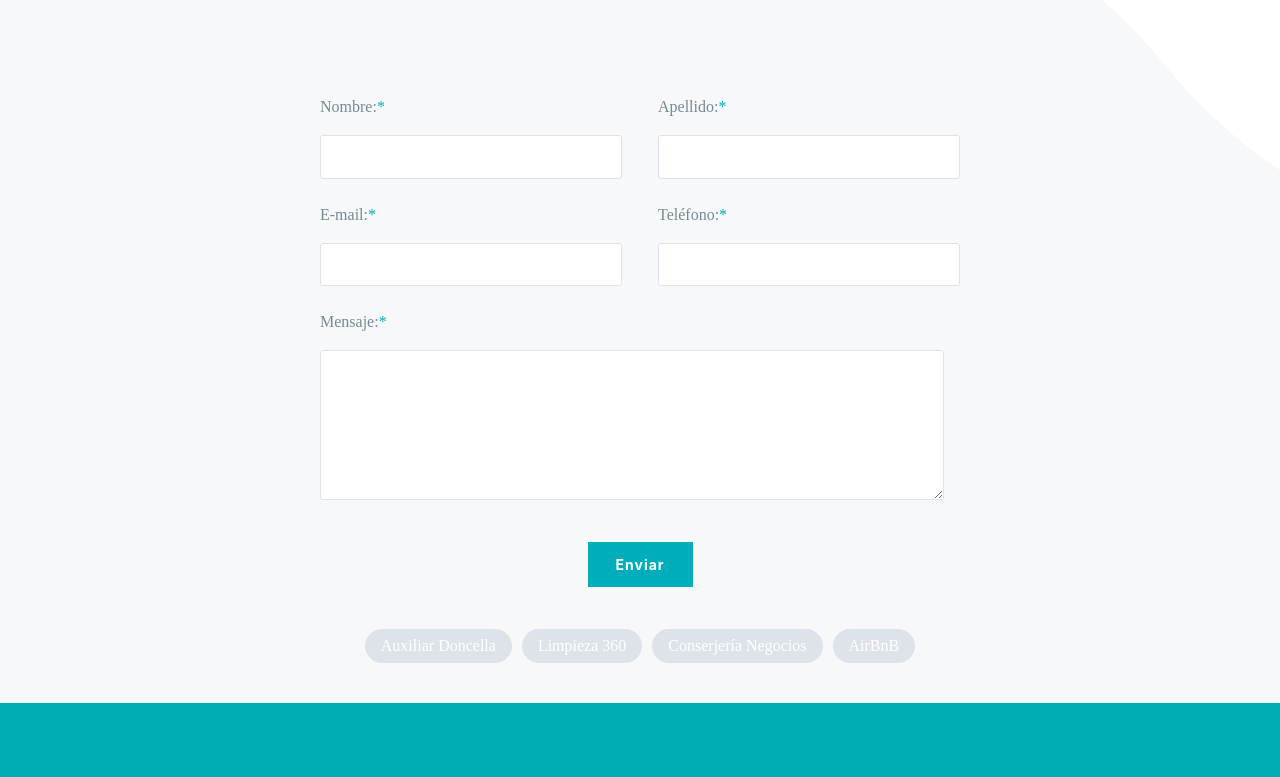
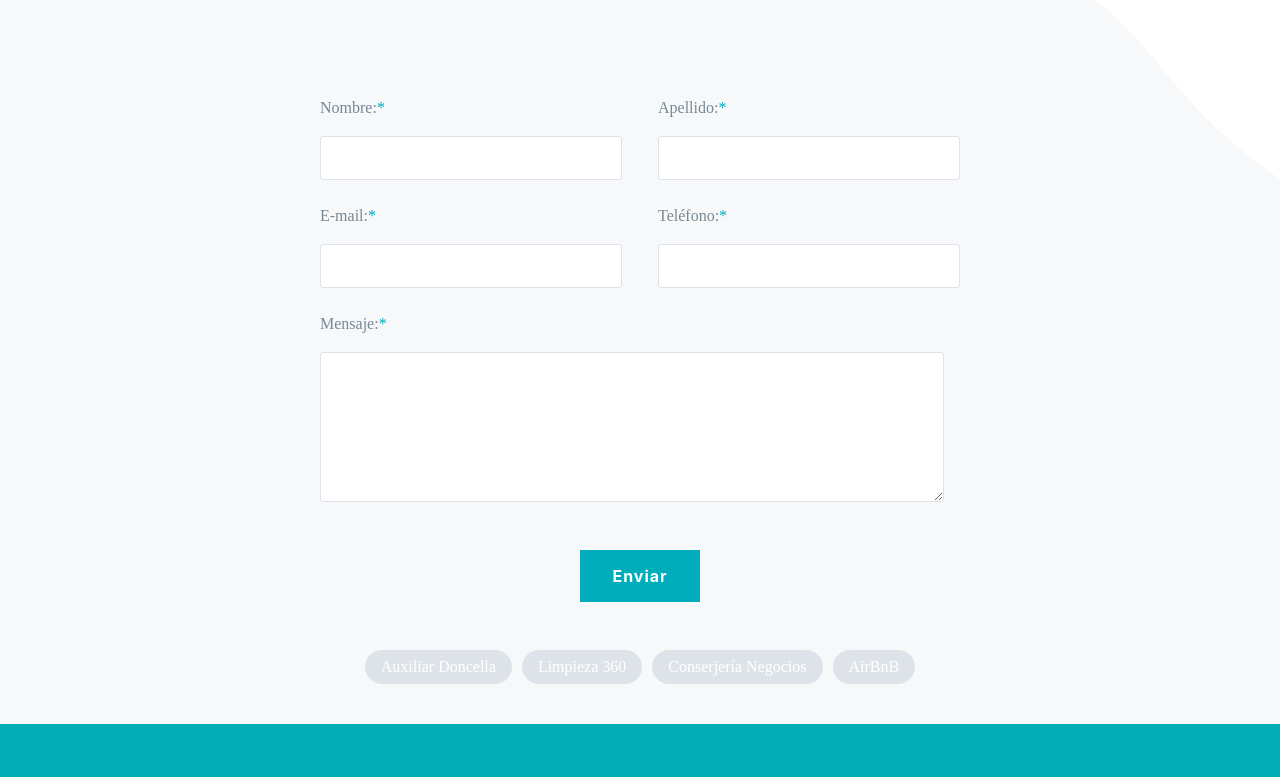
Before and after one commit to pavelgtr/doncella-landing-page, a plain HTML site: page index.html in a window 1280 px wide. Shown: the part 1686-2463 px from the top of the page. Drawn offline with nearby package versions, Linux system fonts and the light colour scheme.

Commit message:
try new branch, resizing

```diff
--- a/style.css
+++ b/style.css
@@ -53,7 +53,7 @@ header {
   width: 100%;
 
   min-height: 50vh; /* Adjust as needed */
-  width: 100%;
+
 }
 
 #logo-contact-container {
@@ -73,10 +73,10 @@ header {
 button {
   background: var(--main-color);
   font-family: var(--main-font-family);
-  font-size: 14px;
+  font-size: 1em;
   color: #ffffff;
   letter-spacing: 1px;
-  padding: 20px;
+  /* padding: 1%; */
   padding: 1em;
   border: none;
   font-weight: bold;
```
